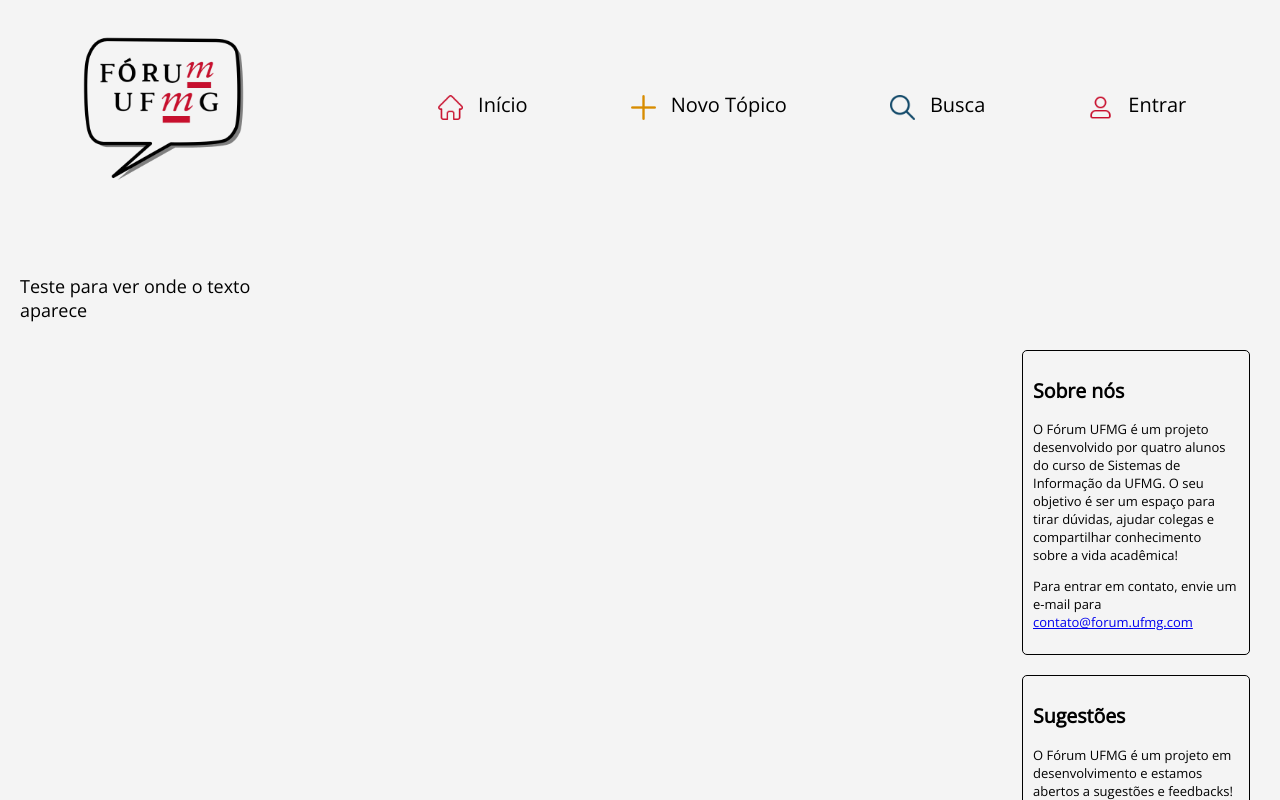
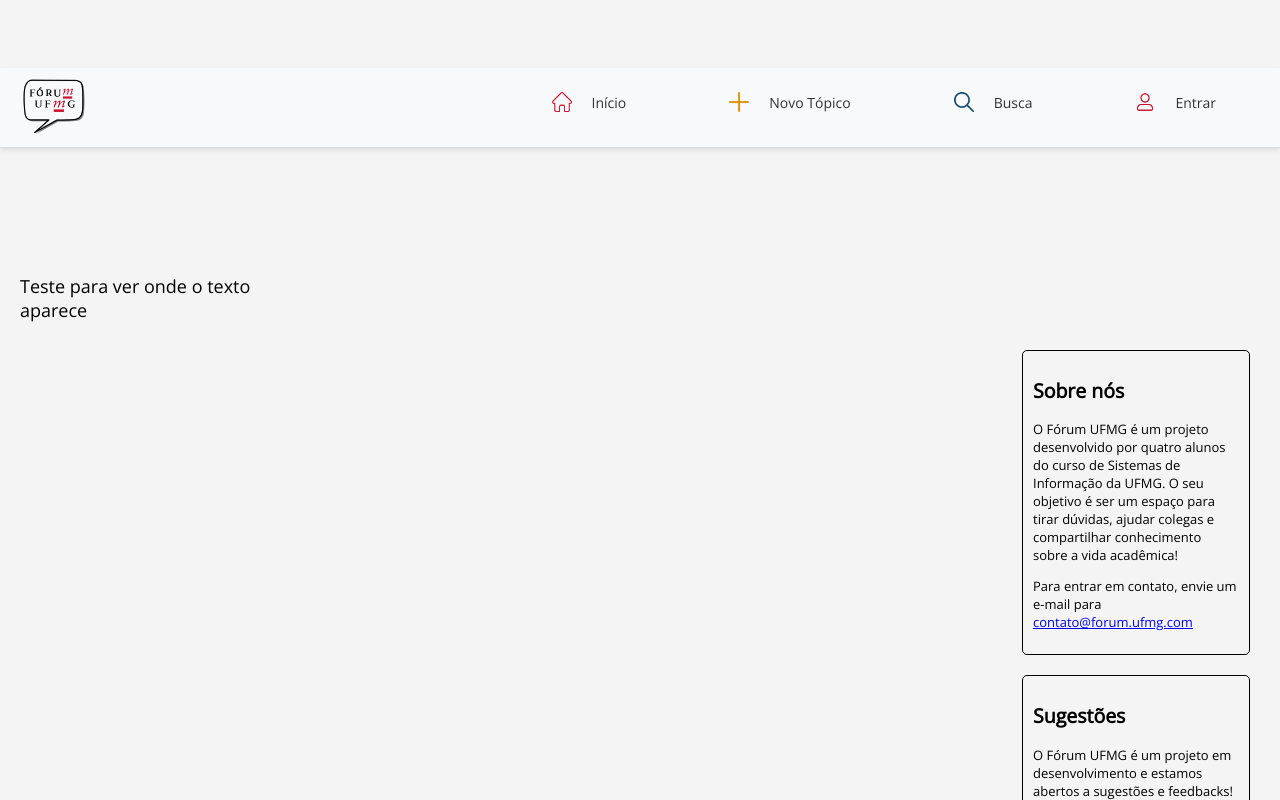
Before and after one commit to carlabferreira/ForumUFMG, a React (Create React App) app in the folder client/: page / in a window 1280 px wide. Shown: the top 800 px of the page. Built offline with nearby package versions, Linux system fonts and the light colour scheme.

Commit message:
estilização do cabeçalho e correção do scroll horizontal

```diff
--- a/client/src/pages/Home.js
+++ b/client/src/pages/Home.js
@@ -10,7 +10,7 @@ function Home() {
 
   return (
     <section id="container">
-      <header>
+      <header className="small-header">
         <img
           id="logo"
           src="/logo/logo_with_speech_bubble_without_background_2.png"
@@ -20,22 +20,25 @@ function Home() {
           <ul>
             <li>
               <a href="#" onClick={(e) => { e.preventDefault(); }}>
-                <img src={homeIcon} class="icon" />
-                Início </a>
+                <img src={homeIcon} className="icon" />
+                Início
+              </a>
             </li>
             <li>
               <a href="#" onClick={(e) => { e.preventDefault(); navigate("/criar-topico"); }}>
-                <img src={plusIcon} class="icon" />
-                Novo Tópico</a>
+                <img src={plusIcon} className="icon" />
+                Novo Tópico
+              </a>
             </li>
             <li>
               <a href="#" onClick={(e) => { e.preventDefault(); }}>
-                <img src={loupeIcon} class="icon" />
-                Busca</a>
+                <img src={loupeIcon} className="icon" />
+                Busca
+              </a>
             </li>
             <li>
               <a href="#" onClick={(e) => { e.preventDefault(); navigate("/login"); }}>
-                <img src={personIcon} class="icon" />
+                <img src={personIcon} className="icon" />
                 Entrar
               </a>
             </li>
--- a/client/src/styles/Home.css
+++ b/client/src/styles/Home.css
@@ -7,6 +7,7 @@ body {
     padding: 0;
     background-color: #f4f4f4;
     font-size: 18px;
+    overflow-x: hidden; /* Garante que o body não tenha scroll horizontal */
   }
 
 /* Container principal */
@@ -18,6 +19,11 @@ body {
   align-items: center;
   justify-content: space-between;
   min-height: 100vh;
+  overflow-x: hidden; /* Impede o scroll horizontal */
+  box-sizing: border-box;
+  top: 0; /* Remove o espaço acima do container */
+  left: 0; /* Remove o espaço à esquerda do container */
+  width: 100%; /* Garante que o container ocupe toda a largura da tela *
   /*padding: 20px;*/
 }
 
@@ -26,6 +32,7 @@ header {
   grid-column: 1/6;
   text-align: center;
   margin-bottom: 20px;
+  box-sizing: border-box; /* Garante que padding e border sejam incluídos no tamanho total */
 }
 
 #logo {
@@ -93,6 +100,7 @@ main{
   border: 1px solid black;
   border-radius: 5px;
   margin: 10px;
+  box-sizing: border-box; /* Garante que padding e border sejam incluídos no tamanho total */
 }
 
 .sobre-nos{
@@ -114,6 +122,8 @@ footer {
   color: white;
   width: 100%;
   font-size: 12px;
+  box-sizing: border-box; /* Garante que padding e border sejam incluídos no tamanho total */
+  position: relative; /* Para garantir que o rodapé fique na parte inferior */
 }
 
 footer p {
@@ -125,7 +135,7 @@ footer div{
   padding-bottom: 10px;
 }
 
-  /* Ajustes para telas menores */
+/* Ajustes para telas menores */
 @media (max-width: 768px) {
   #logo {
     max-width: 250px;
@@ -145,3 +155,49 @@ footer div{
     font-size: 16px;
   }
 }
+
+/* Estilização do cabeçalho pequeno */
+.small-header {
+  display: flex;
+  align-items: center;
+  justify-content: space-between;
+  padding: 10px 20px;
+  background-color: #f8f9fa; /* Ajuste conforme necessário */
+  border-bottom: 1px solid #ddd;
+  box-sizing: border-box; /* Garante que padding e border sejam incluídos no tamanho total */
+  margin-top: 0; /* Remove qualquer margem superior */
+  padding-top: 0; /* Remove qualquer padding superior */
+  height: 80px; /* Ajuste a altura conforme necessário */
+  top: 0; /* Fixa o cabeçalho no topo da página */
+  left: 0; /* Fixa o cabeçalho no lado esquerdo da página */
+  box-shadow: 0 2px 4px rgba(0, 0, 0, 0.1); /* Adiciona uma sombra sutil para dar profundidade ao cabeçalho */
+}
+
+.small-header #logo {
+  height: 90px; /* Reduza o tamanho do logotipo */
+  width: auto; /* Mantenha a proporção do logotipo */
+  max-width: 100%; /* Garante que o logotipo não ultrapasse a largura do cabeçalho */
+  margin: 0; /* Remove a margem do logotipo */
+  padding: 0; /* Remove o padding do logotipo */
+}
+
+.small-header nav ul {
+  display: flex;
+  gap: 1 px;
+  list-style: none;
+  margin: 0;
+  padding: 0;
+}
+
+.small-header nav ul li a {
+  text-decoration: none;
+  font-size: 14px; /* Reduza o tamanho da fonte */
+  color: #333;
+  display: flex;
+  align-items: center;
+}
+
+.small-header nav ul li a .icon {
+  height: 20px; /* Reduza o tamanho dos ícones */
+  margin-right: 5px;
+}
```
